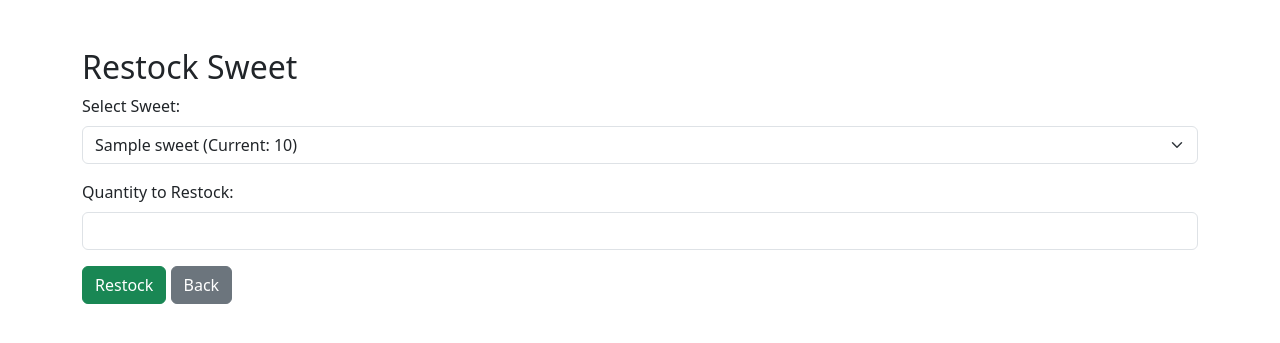
After one commit to DaxMistry27/Incubyte_Task, a Django app: page /restock/ in a window 1280 px wide. The commit adds this page. Shown: the top 343 px of the page. Run offline with Django 5.2, Linux system fonts and the light colour scheme; tables that the repository leaves empty hold one stand-in row (values such as "Sample post").

Commit message:
Add Restock Sweet operation with TDD and frontend

```diff
--- /dev/null
+++ b/shop/templates/shop/restock_sweet.html
@@ -0,0 +1,36 @@
+<!DOCTYPE html>
+<html>
+<head>
+    <title>Restock Sweet</title>
+    <link href="https://cdn.jsdelivr.net/npm/bootstrap@5.3.3/dist/css/bootstrap.min.css" rel="stylesheet">
+</head>
+<body>
+<div class="container mt-5">
+    <h2>Restock Sweet</h2>
+
+    {% if error %}
+        <div class="alert alert-danger">{{ error }}</div>
+    {% endif %}
+
+    <form method="post">
+        {% csrf_token %}
+        <div class="mb-3">
+            <label for="sweet_id" class="form-label">Select Sweet:</label>
+            <select name="sweet_id" class="form-select" required>
+                {% for sweet in sweets %}
+                    <option value="{{ sweet.id }}">{{ sweet.name }} (Current: {{ sweet.quantity }})</option>
+                {% endfor %}
+            </select>
+        </div>
+
+        <div class="mb-3">
+            <label for="quantity" class="form-label">Quantity to Restock:</label>
+            <input type="number" name="quantity" class="form-control" min="1" required>
+        </div>
+
+        <button type="submit" class="btn btn-success">Restock</button>
+        <a href="{% url 'add_sweet' %}" class="btn btn-secondary">Back</a>
+    </form>
+</div>
+</body>
+</html>
--- a/shop/urls.py
+++ b/shop/urls.py
@@ -1,8 +1,9 @@
 from django.urls import path
-from .views import add_sweet, delete_sweet, purchase_sweet
+from .views import add_sweet, delete_sweet, purchase_sweet, restock_sweet
 
 urlpatterns = [
     path('add/', add_sweet, name='add_sweet'),
     path('delete/<int:sweet_id>/', delete_sweet, name='delete_sweet'),
     path('purchase/', purchase_sweet, name='purchase_sweet'),
+    path('restock/', restock_sweet, name='restock_sweet')
 ]
--- a/shop/views.py
+++ b/shop/views.py
@@ -69,3 +69,24 @@ def purchase_sweet(request):
         'sweets': sweets,
         'error': error
     })
+
+def restock_sweet(request):
+    sweets = Sweet.objects.all()
+    error = None
+
+    if request.method == 'POST':
+        sweet_id = request.POST.get('sweet_id')
+        quantity = int(request.POST.get('quantity', 0))
+
+        if quantity <= 0:
+            error = "Invalid quantity"
+        else:
+            sweet = get_object_or_404(Sweet, id=sweet_id)
+            sweet.quantity += quantity
+            sweet.save()
+            return redirect('add_sweet')
+
+    return render(request, 'shop/restock_sweet.html', {
+        'sweets': sweets,
+        'error': error
+    })
```
Also changed, not shown: shop/templates/shop/add_sweet.html (+4 -4 lines), shop/tests.py (+30 -0 lines).
